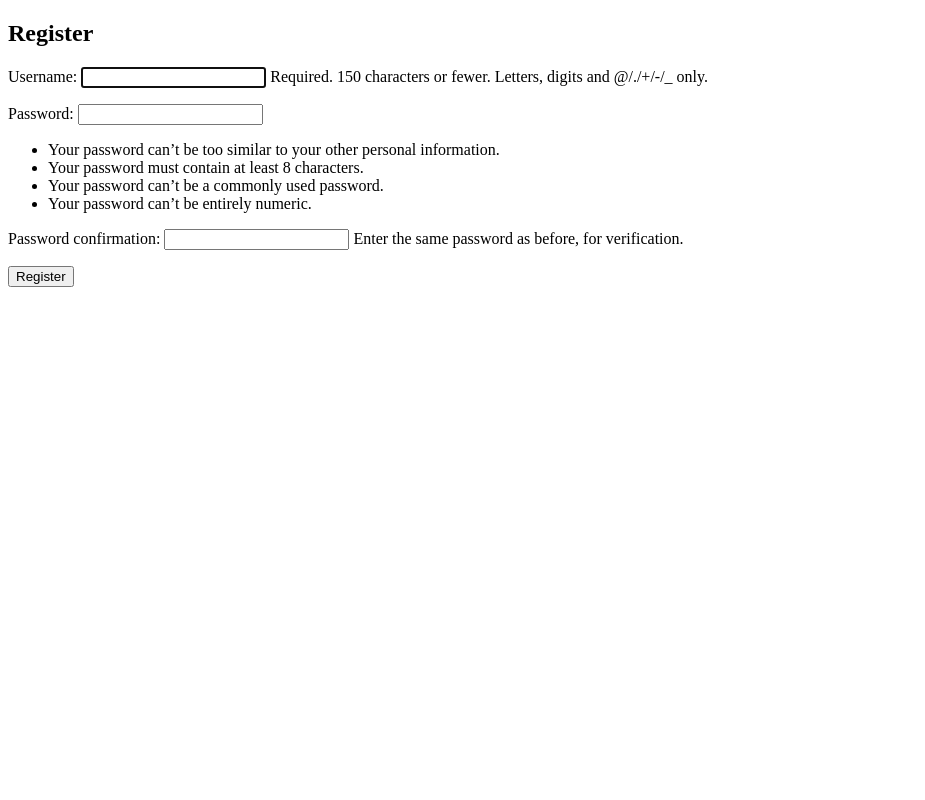
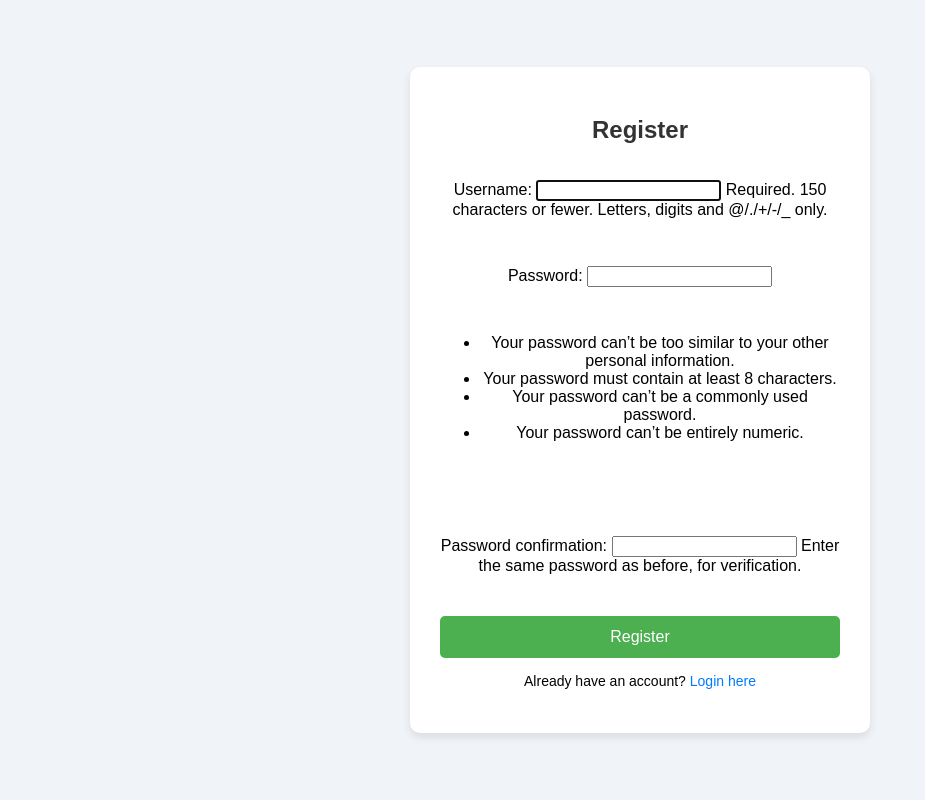
Before and after one commit to matteolvt/projet_django, a Django app: page /accounts/register/ in a window 1280 px wide. Shown: the whole page, without its empty margins (0-925 px from the left). Run offline with Django 5.2, Linux system fonts and the light colour scheme.

Commit message:
login and register

```diff
--- a/enchained/enchained/settings.py
+++ b/enchained/enchained/settings.py
@@ -121,6 +121,7 @@ USE_TZ = True
 # https://docs.djangoproject.com/en/5.1/howto/static-files/
 
 STATIC_URL = 'static/'
+STATICFILES_DIRS = [BASE_DIR / 'static']
 
 # Default primary key field type
 # https://docs.djangoproject.com/en/5.1/ref/settings/#default-auto-field
--- /dev/null
+++ b/enchained/login/static/login/register.css
@@ -0,0 +1,80 @@
+body {
+    font-family: Arial, sans-serif;
+    background-color: #f0f4f8;
+    margin: 0;
+    padding: 0;
+    display: flex;
+    justify-content: center;
+    align-items: center;
+    height: 100vh;
+}
+
+.register-container {
+    background-color: white;
+    padding: 30px;
+    border-radius: 10px;
+    box-shadow: 0 4px 8px rgba(0, 0, 0, 0.1);
+    width: 100%;
+    max-width: 400px;
+    text-align: center;
+}
+
+h2 {
+    color: #333;
+    margin-bottom: 20px;
+}
+
+form {
+    display: flex;
+    flex-direction: column;
+    gap: 15px;
+}
+
+.form-group {
+    display: flex;
+    flex-direction: column;
+}
+
+.form-group label {
+    margin-bottom: 5px;
+    text-align: left;
+    font-weight: bold;
+}
+
+.form-group input {
+    padding: 10px;
+    border: 1px solid #ccc;
+    border-radius: 5px;
+    font-size: 16px;
+    width: 100%;
+    box-sizing: border-box;
+}
+
+button[type="submit"] {
+    background-color: #4CAF50;
+    color: white;
+    padding: 12px;
+    border: none;
+    border-radius: 5px;
+    font-size: 16px;
+    cursor: pointer;
+    margin-top: 10px;
+}
+
+button[type="submit"]:hover {
+    background-color: #45a049;
+}
+
+.login-link {
+    margin-top: 15px;
+    font-size: 14px;
+}
+
+.login-link a {
+    color: #007BFF;
+    text-decoration: none;
+}
+
+.login-link a:hover {
+    text-decoration: underline;
+}
--- a/enchained/login/templates/login/register.html
+++ b/enchained/login/templates/login/register.html
@@ -1,14 +1,23 @@
+{% load static %}
 <!DOCTYPE html>
-<html>
+<html lang="en">
 <head>
+    <meta charset="UTF-8">
+    <meta name="viewport" content="width=device-width, initial-scale=1.0">
     <title>Register</title>
+    <link rel="stylesheet" href="{% static 'login/register.css' %}">
 </head>
 <body>
+    <div class="register-container">
         <h2>Register</h2>
         <form method="POST">
             {% csrf_token %}
             {{ form.as_p }}
             <button type="submit">Register</button>
         </form>
+        <div class="login-link">
+            <p>Already have an account? <a href="{% url 'login' %}">Login here</a></p>
+        </div>
+    </div>
 </body>
 </html>
```
Also changed, not shown: enchained/login/static/login/styles.css (added, +99 -0 lines), enchained/login/templates/login/login.html (+35 -5 lines). Lines whose indentation alone changed are shown as unchanged.
